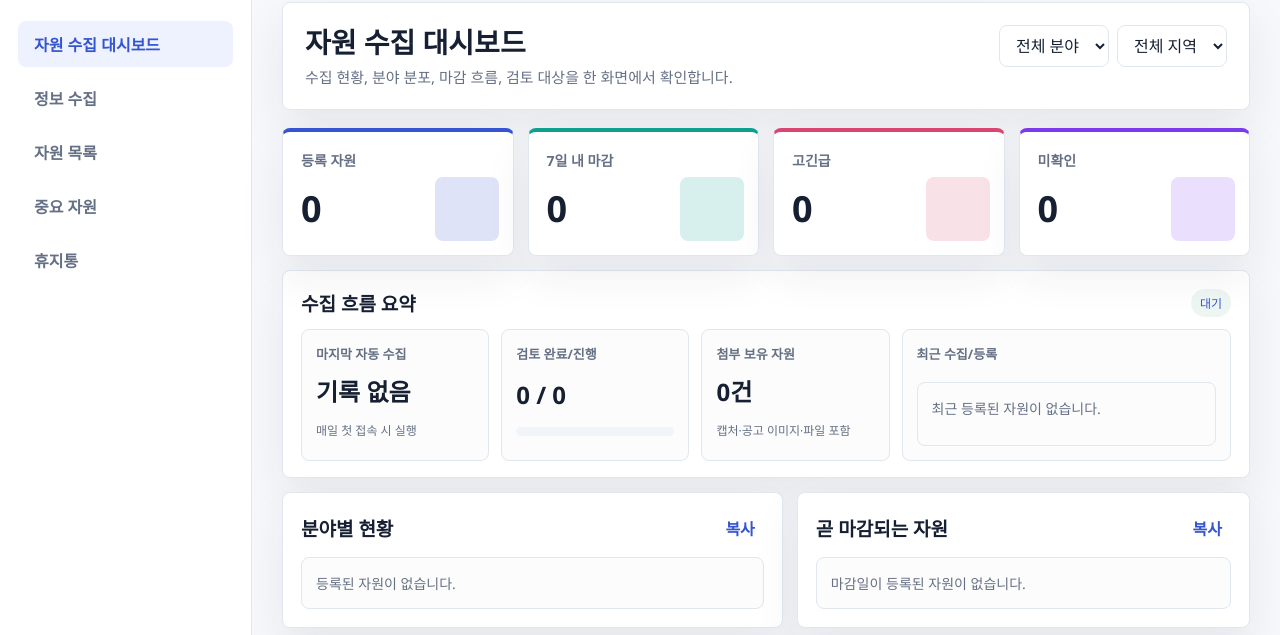
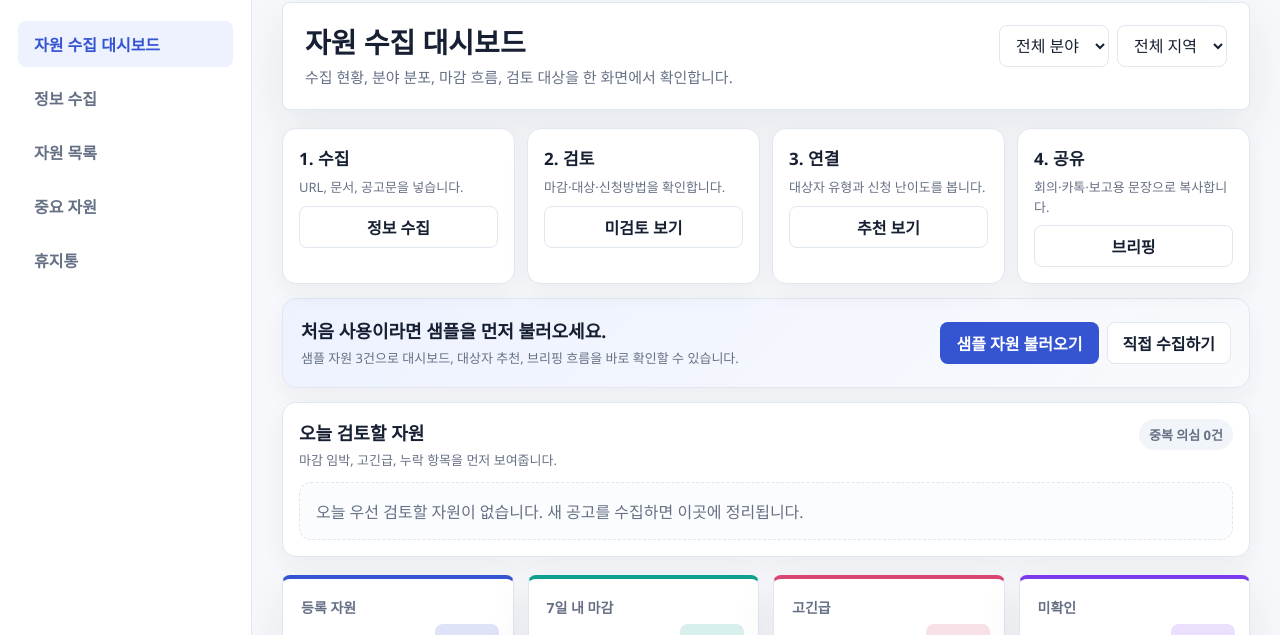
Before and after one commit to hansimjeking-spec/-, a website: page index.html in a window 1280 px wide. Shown: the part 98-733 px from the top of the page. Drawn offline with Linux system fonts and the light colour scheme; no server answers.

Commit message:
복지자원 레이더 보완 스크립트 연결

```diff
--- a/index.html
+++ b/index.html
@@ -5,6 +5,7 @@
   <meta name="viewport" content="width=device-width, initial-scale=1">
   <title>복지자원 레이더</title>
   <link rel="stylesheet" href="./styles.css">
+  <link rel="stylesheet" href="./radar-enhancements.css">
 </head>
 <body>
   <div class="app-shell">
@@ -309,5 +310,6 @@
   </div>
   <div class="toast" id="toast" role="status" aria-live="polite"></div>
   <script src="./app.js" type="module"></script>
+  <script src="./radar-enhancements.js" type="module"></script>
 </body>
 </html>
```
